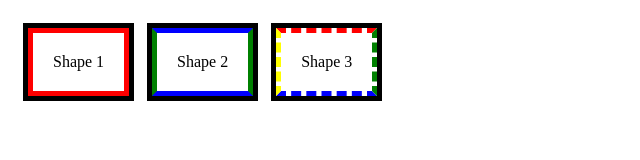
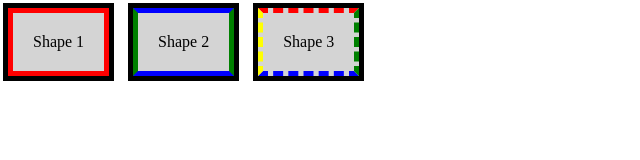
Before and after one commit to whoishewhoami/Elzero-CSS-Assignment, a plain HTML site: page 9to12/1/index.html in a window 1280 px wide. Shown: the whole page, without its empty margins (0-640 px from the left). Drawn offline with Linux system fonts and the light colour scheme.

Commit message:
minor changes

```diff
--- a/1to4/1/app.css
+++ b/1to4/1/app.css
@@ -6,7 +6,7 @@
 
 
 
-/* Any Element it's class is 'Title' */
+/* Any Element it's class is 'title' */
 
 /*
 أي عنصر القيمة بتاعت ال
--- a/1to4/5/app.css
+++ b/1to4/5/app.css
@@ -57,7 +57,7 @@
     NOT Valid, Can't include @
 
     If you want to have @ included,
-    you must add \ before it like this
+    you must add \ before it; like this:
 
     .user\@name {
     }
@@ -84,7 +84,7 @@
 
 /*
     Valid, you can have numbers included in the name of the selector,
-    but you Can't put the numbers in the beginning of the name
+    as long as the selector name doesn't begin with a number.
 
     test1 <--- valid
     1test <--- NOT valid
@@ -103,7 +103,7 @@
 
 
 
-/*valid, It's okay to be only a character */
+/* valid, It's okay for the selector to be only one character */
 
 /* عادي الإسم يكون حرف واحد */
 
--- a/1to4/6/app.css
+++ b/1to4/6/app.css
@@ -8,7 +8,7 @@
     في كل لغة بيكون فيه طريقة كتابة مشهورة
     في
     CSS
-    هي انك تفصل بين الأسماء ب
+    المشهور هو انك تفصل بين الأسماء ب
     -
 
     زي كده مثلا
--- a/9to12/1/app.css
+++ b/9to12/1/app.css
@@ -1,28 +1,37 @@
-div {
+/*
+    اللهم صل وسلم على عبدك ورسولك وحبيبك وخليلك
+    وجليسك على العرش يوم القيامة
+    محمد صلى الله عليه وسلم
+*/
+
+
+
+.shape-1,
+.shape-2,
+.shape-3 {
+
     display: inline-block;
+    background-color: #D4D4D4;
+    border-width: 5px;
+    outline: 5px solid black;
     padding: 20px;
+    margin-right: 20px;
 }
 
 .shape-1 {
-    border-width: 5px;
+
     border-color: red;
     border-style: solid;
-    outline: 5px black solid;
-    margin-right: 19px;
 }
 
 .shape-2 {
-    border: 5px green solid;
-    border-top-color: blue;
-    border-bottom-color: blue;
-    outline: 5px black solid;
-    margin-right: 19px;
+
+    border-color: blue green;
+    border-style: solid;
 }
 
 .shape-3 {
-    border-width: 5px;
+
     border-color: red green blue yellow;
     border-style: dashed;
-    outline: 5px black solid;
-    margin-right: 19px;
 }
```
Also changed, not shown: 9to12/2/app.css (+13 -1 lines).
